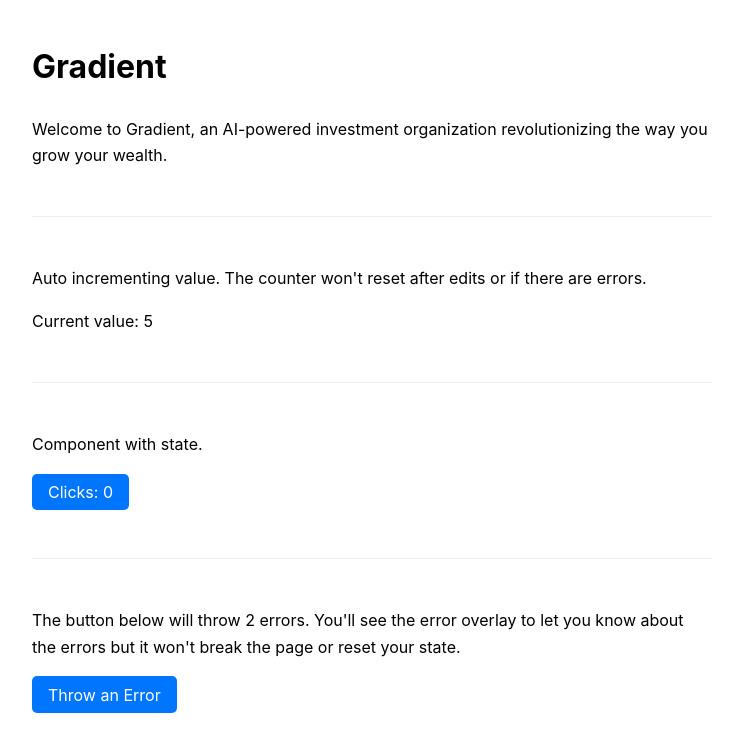
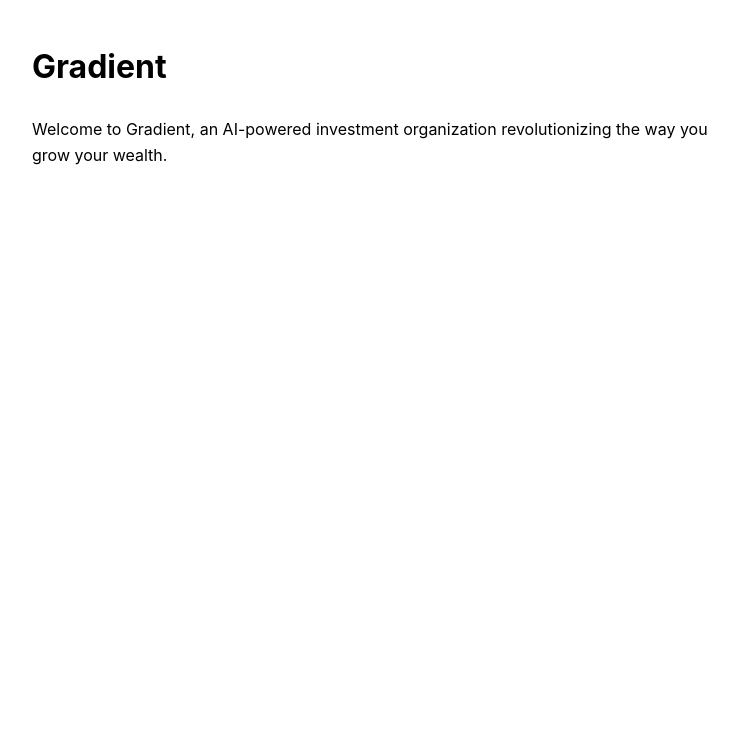
Before and after one commit to andrewcantos/gra.dient.ai, a Next.js app: page / in a window 1280 px wide. Shown: the top 752 px of the page, without its empty margins (268-1011 px from the left). Built offline with nearby package versions, Linux system fonts and the light colour scheme.

Commit message:
Simplify homepage to only include title and description

```diff
--- a/pages/index.js
+++ b/pages/index.js
@@ -11,57 +11,12 @@ function throwError() {
 }
 
 function Home() {
-  const [count, setCount] = useState(0)
-  const increment = useCallback(() => {
-    setCount((v) => v + 1)
-  }, [setCount])
-
-  useEffect(() => {
-    const r = setInterval(() => {
-      increment()
-    }, 1000)
-
-    return () => {
-      clearInterval(r)
-    }
-  }, [increment])
-
   return (
     <main className={styles.main}>
       <h1>Gradient</h1>
       <p>
         Welcome to Gradient, an AI-powered investment organization revolutionizing the way you grow your wealth.
       </p>
-      <hr className={styles.hr} />
-      <div>
-        <p>
-          Auto incrementing value. The counter won't reset after edits or if
-          there are errors.
-        </p>
-        <p>Current value: {count}</p>
-      </div>
-      <hr className={styles.hr} />
-      <div>
-        <p>Component with state.</p>
-        <ClickCount />
-      </div>
-      <hr className={styles.hr} />
-      <div>
-        <p>
-          The button below will throw 2 errors. You'll see the error overlay to
-          let you know about the errors but it won't break the page or reset
-          your state.
-        </p>
-        <Button
-          onClick={(e) => {
-            setTimeout(() => document.parentNode(), 0)
-            throwError()
-          }}
-        >
-          Throw an Error
-        </Button>
-      </div>
-      <hr className={styles.hr} />
     </main>
   )
 }
```
